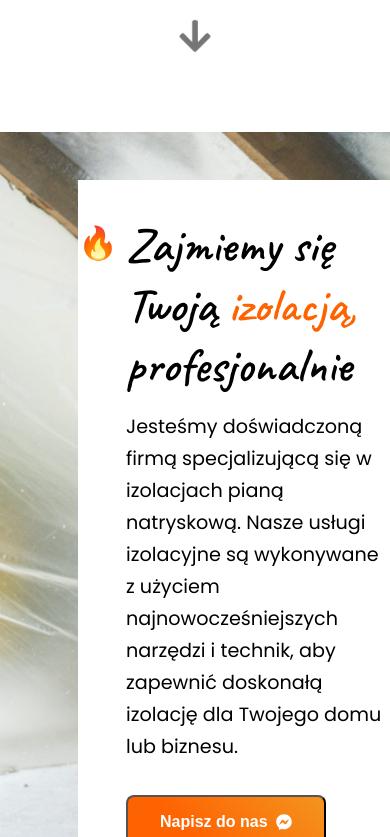
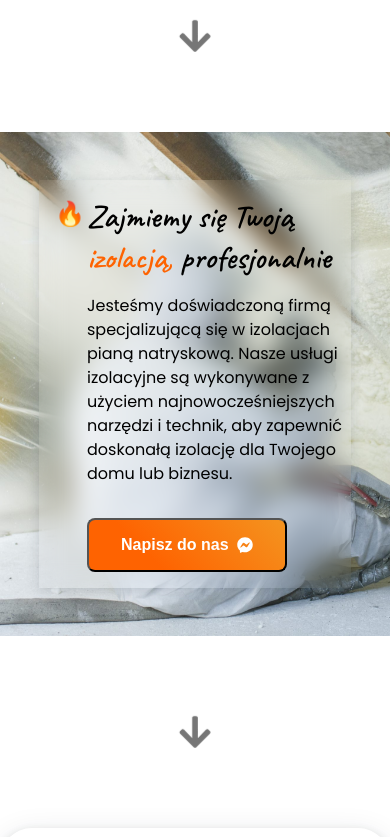
Before and after one commit to clipper-dev/piany-pur, a Next.js app: page / in a window 390 px wide. Shown: the part 900-1737 px from the top of the page. Built offline with nearby package versions, Linux system fonts and the light colour scheme.

Commit message:
About fix

```diff
--- a/src/components/About/About.module.css
+++ b/src/components/About/About.module.css
@@ -2,8 +2,8 @@
   width: 100%;
   display: flex;
   flex-direction: row;
-  padding: 5rem 0;
-  min-height: 800px;
+  padding: 10vw 0;
+
   /* background image from public */
   background-image: url(/res/images/5.jpg);
   background-size: cover;
@@ -16,22 +16,29 @@
 .container section {
   display: flex;
   flex-direction: row;
-  justify-content: right;
+  justify-content: center;
   width: 100%;
   flex-wrap: wrap-reverse;
+  padding: 0 5rem;
+}
+@media screen and (max-width: 600px) {
+  .container section {
+    padding: 0;
+  }
 }
 
 .about {
-  background-color: white;
+  backdrop-filter: blur(12px);
+  -webkit-backdrop-filter: blur(12px);
   width: min(80%, 1500px);
   justify-self: flex-end;
   display: flex;
   flex-direction: column;
   justify-content: center;
-  padding: 1rem 0;
+  padding: 1rem 0rem;
   padding-left: 5rem;
-
   gap: 1rem;
+  box-shadow: var(--coolbiej-shadows-md);
 }
 @media screen and (max-width: 600px) {
   .about {
@@ -55,6 +62,21 @@
   font-family: Poppins;
   line-height: 2rem;
 }
+@media screen and (max-width: 600px) {
+  .about h2 {
+    font-size: 2rem;
+  }
+  .about h2::before {
+    font-size: 1.5rem;
+    top: 0.2rem;
+    left: -2rem;
+  }
+  .about p {
+    font-size: 1rem;
+    line-height: 1.5rem;
+  }
+}
+
 .button {
   display: flex;
   align-items: center;
```
Lines whose indentation alone changed are shown as unchanged.
